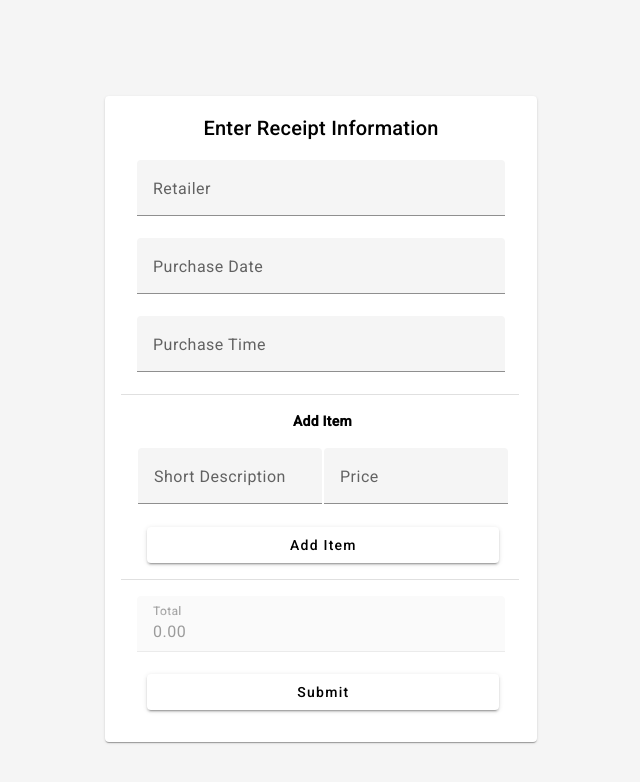
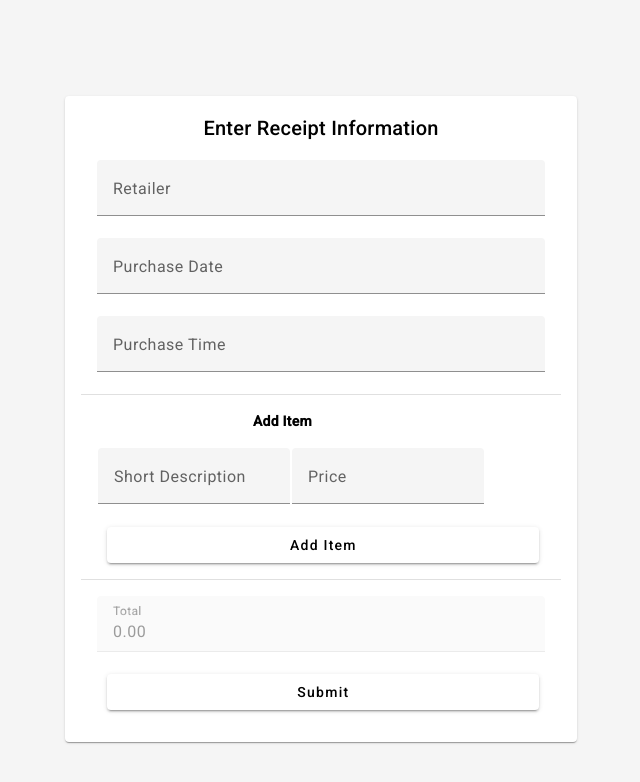
Before and after one commit to thanshaw02/receipt-api-kotlin, an Angular app in the folder frontend/: page / in a window 1280 px wide. Shown: the top 782 px of the page, without its empty margins (319-959 px from the left). Built offline with nearby package versions, Linux system fonts and the light colour scheme.

Commit message:
initial styling changes for the receipt item edit button

```diff
--- a/frontend/src/app/components/receipt-form/receipt-form.component.css
+++ b/frontend/src/app/components/receipt-form/receipt-form.component.css
@@ -11,14 +11,14 @@ mat-card-title {
 }
 
 mat-card-content {
-  width: 25rem;
+  width: 30rem;
 }
 
 mat-form-field {
-  width: 23rem;
+  width: 28rem;
 }
 
 button {
-  width: 22rem;
+  width: 27rem;
   margin-left: 0.65rem;
 }
--- a/frontend/src/app/components/receipt-item-list/receipt-item-list.component.css
+++ b/frontend/src/app/components/receipt-item-list/receipt-item-list.component.css
@@ -1,4 +1,4 @@
 mat-divider {
   margin-left: -1rem;
-  width: 24.85rem;
+  width: 30rem;
 }
--- a/frontend/src/app/components/receipt-item/receipt-item.component.css
+++ b/frontend/src/app/components/receipt-item/receipt-item.component.css
@@ -1,9 +1,9 @@
 mat-form-field {
-  width: 11.5rem;
+  width: 12rem;
 }
 
 button {
-  width: 22rem;
+  width: 27rem;
   margin-left: 0.65rem;
 }
 
--- a/frontend/src/app/components/receipt-item/receipt-item.component.html
+++ b/frontend/src/app/components/receipt-item/receipt-item.component.html
@@ -37,6 +37,10 @@
         >
       </mat-form-field>
     </td>
+    <td>
+      <!-- Receipt item edit toggle button -->
+
+    </td>
   </tr>
 </table>
 <div *ngIf="!receiptItem">
```
